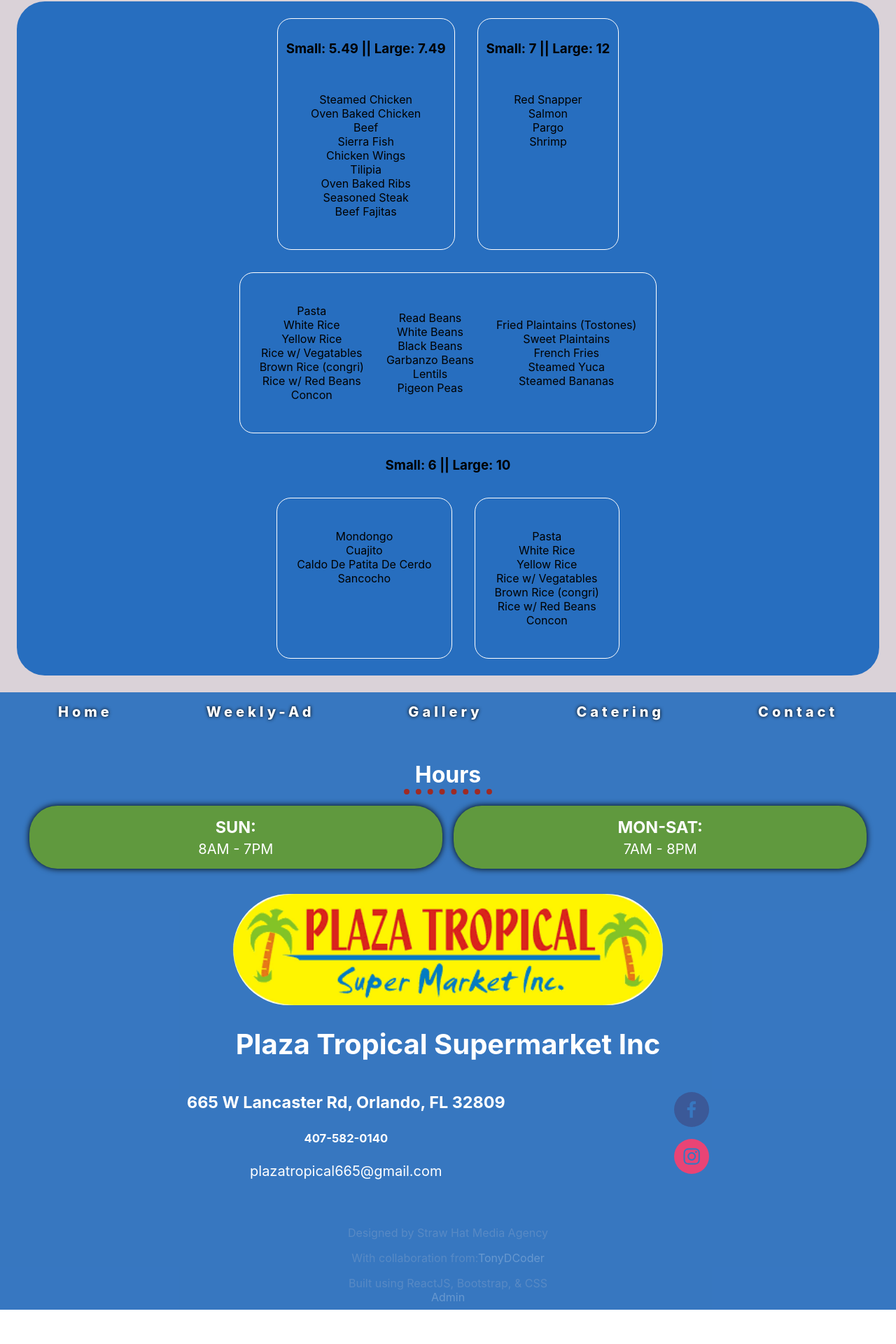
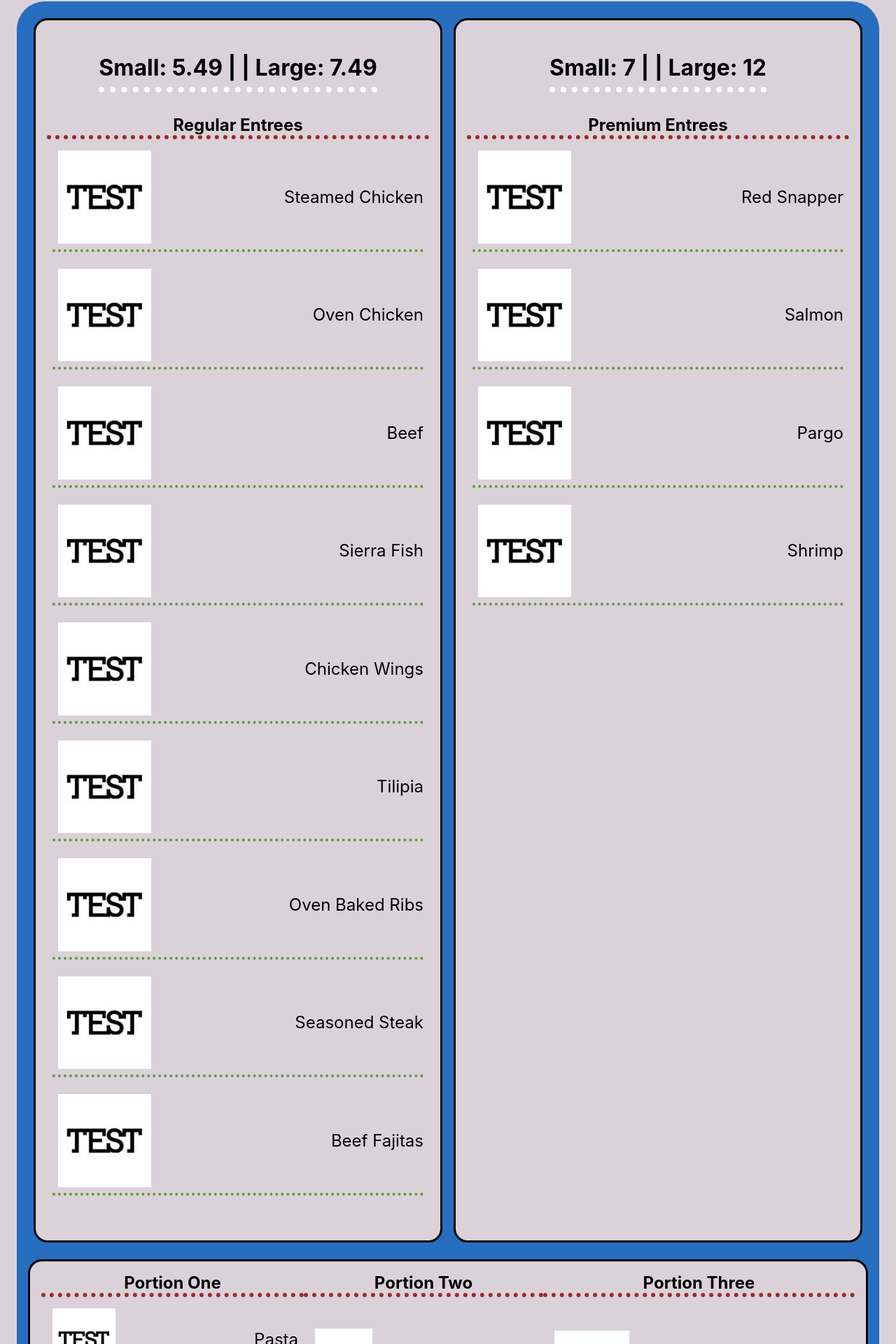
Before and after one commit to tonyDcoder5/pt_supermarket, a React (Create React App) app: page /catering in a window 1280 px wide. Shown: the part 1493-3413 px from the top of the page at 70% size. Before the commit the page ends 3364 px from the top, so only its background shows below. Built offline with nearby package versions, Linux system fonts and the light colour scheme.

Commit message:
lunch menu edits

```diff
--- a/src/App.css
+++ b/src/App.css
@@ -324,38 +324,82 @@
     flex-direction: column;
     align-items: center;
     justify-content: space-between;
+    padding: 2vmin;
+  }
+
+  .lunch-menu h3{
+    border-bottom: .25em dotted #fff;
+    padding-bottom: 1vmin;
+    font-size: 4vmin;
+    width: fit-content;
+    align-self: center;
+  }
+
+  .lunch-menu h4{
+    margin: 0;
+    font-size: 3vmin;
+    border-bottom: .25em dotted #9e2b25;
+  }
+
+  .lunch-menu h5{
+    margin: 0;
+    font-size: 3vmin;
+    border-bottom: .25em dotted #9e2b25;
   }
 
   .lunch-menu ul{
-    padding: 2vmin;
+    padding: 0 0 5vmin 0;
+    margin: 0;
+    display: flex;
+    flex-direction: column;
+    justify-content: space-between;
   }
 
   .lunch-menu li{
+    display: flex;
+    justify-content: space-between;
+    align-items: center;
     list-style: none;
+    font-size: 3vmin;
+    margin: 1vmin;
+    border-bottom: .2em dotted #60993e;
+
   }
 
   .main-entrees{
     display: flex;
-    justify-content: space-between;
+    width: 100%;
+    justify-content: space-evenly;
+  }
+
+  .menu-item img{
+    width: 25%;
+    margin: 1vmin;
   }
 
   .lunch-menu section{
-    margin: 2vmin;
-    border: .1em solid #fff;
     border-radius: 2.5vmin;
-    padding: 1.5vmin;
     display: flex;
     flex-direction: column;
-    align-items: center;
+    background-color: #dad2d8;
+    border: .2em solid #000;
+    padding: 2vmin;
+    width: 100%;
+    margin: 1vmin;
   }
 
   .lunch-menu .sides{
     display: flex;
     flex-direction: row;
+    justify-content: space-evenly;
+    width: 100%;
+    margin: 2vmin;
   }
 
   .lunch-special{
     display: flex;
+    width: 100%;
+    justify-content: space-evenly;
   }
 
 
--- a/src/pages/Catering/LunchMenu.js
+++ b/src/pages/Catering/LunchMenu.js
@@ -11,7 +11,7 @@
   const entrees = {
     regLunch: [
       "Steamed Chicken",
-      "Oven Baked Chicken",
+      "Oven Chicken",
       "Beef",
       "Sierra Fish",
       "Chicken Wings",
@@ -60,52 +60,102 @@
     <div className="container-two lunch-menu">
       <div className="main-entrees">
         <section className="regular-entrees">
-          <h3>Small: {menuPrices.regLunch[0]} || Large: {menuPrices.regLunch[1]}</h3>
+          <h3>
+            Small: {menuPrices.regLunch[0]} | | Large: {menuPrices.regLunch[1]}
+          </h3>
+          <h4>Regular Entrees</h4>
           <ul>
             {entrees.regLunch.map((entree) => {
-              return <li>{entree}</li>;
+              return (
+                <li className="menu-item">
+                  <img src={require("../../assets/img/test_image_1.jpeg")} />
+                  <p>{entree}</p>
+                </li>
+              );
             })}
           </ul>
         </section>
         <section className="premium-entrees">
-          <h3>Small: {menuPrices.premLunch[0]} || Large: {menuPrices.premLunch[1]}</h3>
+          <h3>
+            Small: {menuPrices.premLunch[0]} | | Large:{" "}
+            {menuPrices.premLunch[1]}
+          </h3>
+          <h4>Premium Entrees</h4>
           <ul>
             {entrees.premLunch.map((entree) => {
-              return <li>{entree}</li>;
+              return (
+                <li className="menu-item">
+                  <img src={require("../../assets/img/test_image_1.jpeg")} />
+                  <p>{entree}</p>
+                </li>
+              );
             })}
           </ul>
         </section>
       </div>
       <section className="sides">
         <ul>
+          <h5>Portion One</h5>
           {sides.rice.map((side) => {
-            return <li>{side}</li>;
+            return (
+              <li className="menu-item">
+                <img src={require("../../assets/img/test_image_1.jpeg")} />
+                <p>{side}</p>
+              </li>
+            );
           })}
         </ul>
         <ul>
+          <h5>Portion Two</h5>
           {sides.beans.map((side) => {
-            return <li>{side}</li>;
+            return (
+              <li className="menu-item">
+                <img src={require("../../assets/img/test_image_1.jpeg")} />
+                <p>{side}</p>
+              </li>
+            );
           })}
         </ul>
         <ul>
+          <h5>Portion Three</h5>
           {sides.extras.map((side) => {
-            return <li>{side}</li>;
+            return (
+              <li className="menu-item">
+                <img src={require("../../assets/img/test_image_1.jpeg")} />
+                <p>{side}</p>
+              </li>
+            );
           })}
         </ul>
       </section>
-      <h3>Small: {menuPrices.lunchSpecial[0]} || Large: {menuPrices.lunchSpecial[1]}</h3>
+      <h3>
+        Small: {menuPrices.lunchSpecial[0]} | | Large:
+        {menuPrices.lunchSpecial[1]}
+      </h3>
       <div className="lunch-special">
         <section className="special-entrees">
+          <h4>Entrees</h4>
           <ul>
             {entrees.lunchSpecial.map((entree) => {
-              return <li>{entree}</li>;
+              return (
+                <li className="menu-item">
+                  <img src={require("../../assets/img/test_image_1.jpeg")} />
+                  <p>{entree}</p>
+                </li>
+              );
             })}
           </ul>
         </section>
         <section className="special-sides">
+          <h4>Sides</h4>
           <ul>
             {sides.rice.map((side) => {
-              return <li>{side}</li>;
+              return (
+                <li className="menu-item">
+                  <img src={require("../../assets/img/test_image_1.jpeg")} />
+                  <p>{side}</p>
+                </li>
+              );
             })}
           </ul>
         </section>
--- a/src/pages/Gallery/GalleryGrid.js
+++ b/src/pages/Gallery/GalleryGrid.js
@@ -44,16 +44,18 @@
 
   return (
     <div className="gallery-grid">
-      <Carousel cols={3} rows={2} gap={5} loop>
-        {[...Array(20)].map((block, i) => {
-          return (
-            <Carousel.Item key={i}>
-              <img src="https://picsum.photos/800/600?random=1" />
-
-            </Carousel.Item>
-          );
-        })}
-
+      <Carousel
+        cols={3}
+        rows={3}
+        gap={1}
+        containerStyle={{ background: "transparent" }}
+        loop="infinite"
+      >
+        {[...Array(18)].map((_, i) => (
+          <Carousel.Item key={i}>
+            <img src={require("../../assets/img/test_image_2.png")} />
+          </Carousel.Item>
+        ))}
       </Carousel>
     </div>
   );
```
